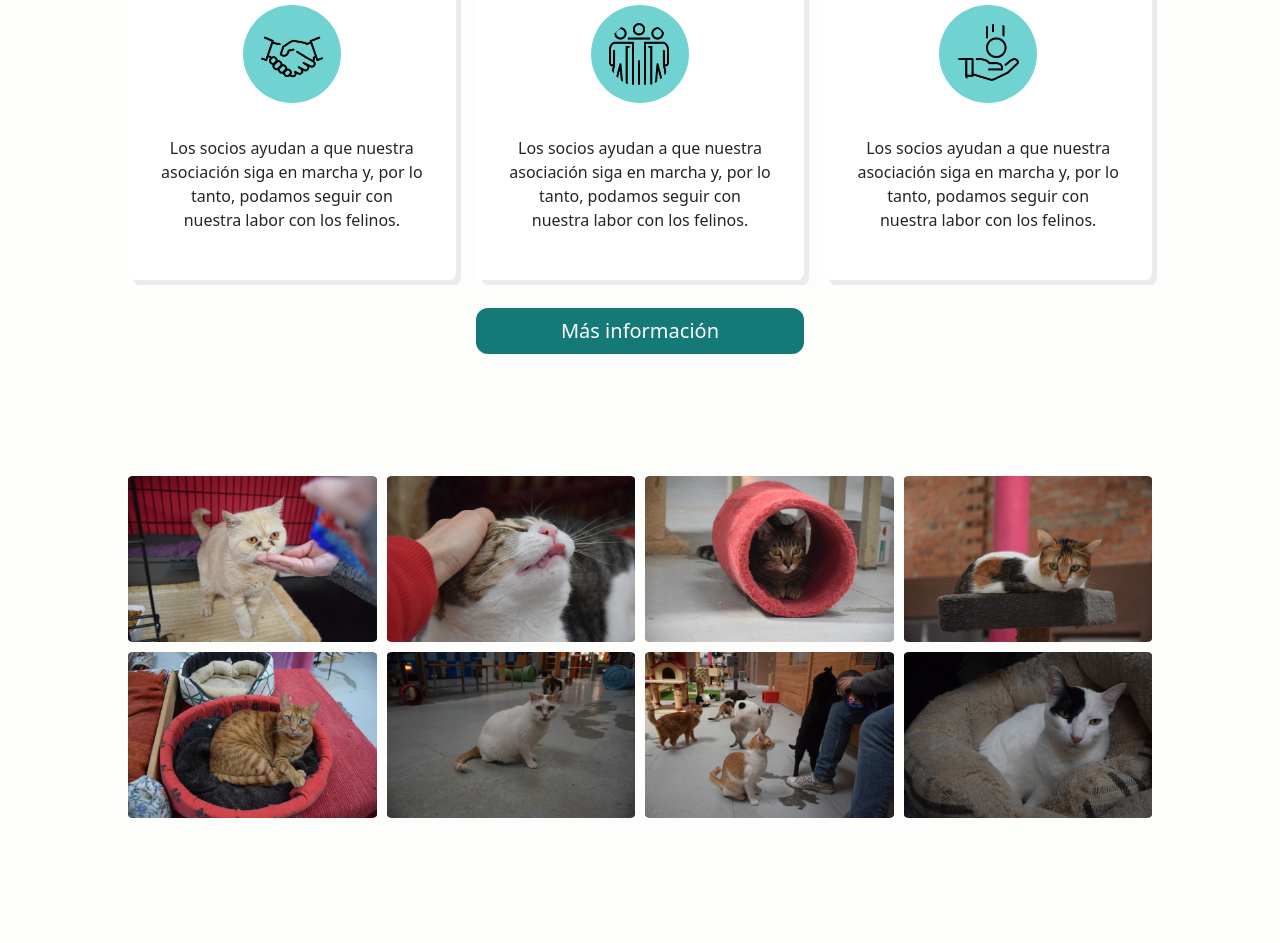
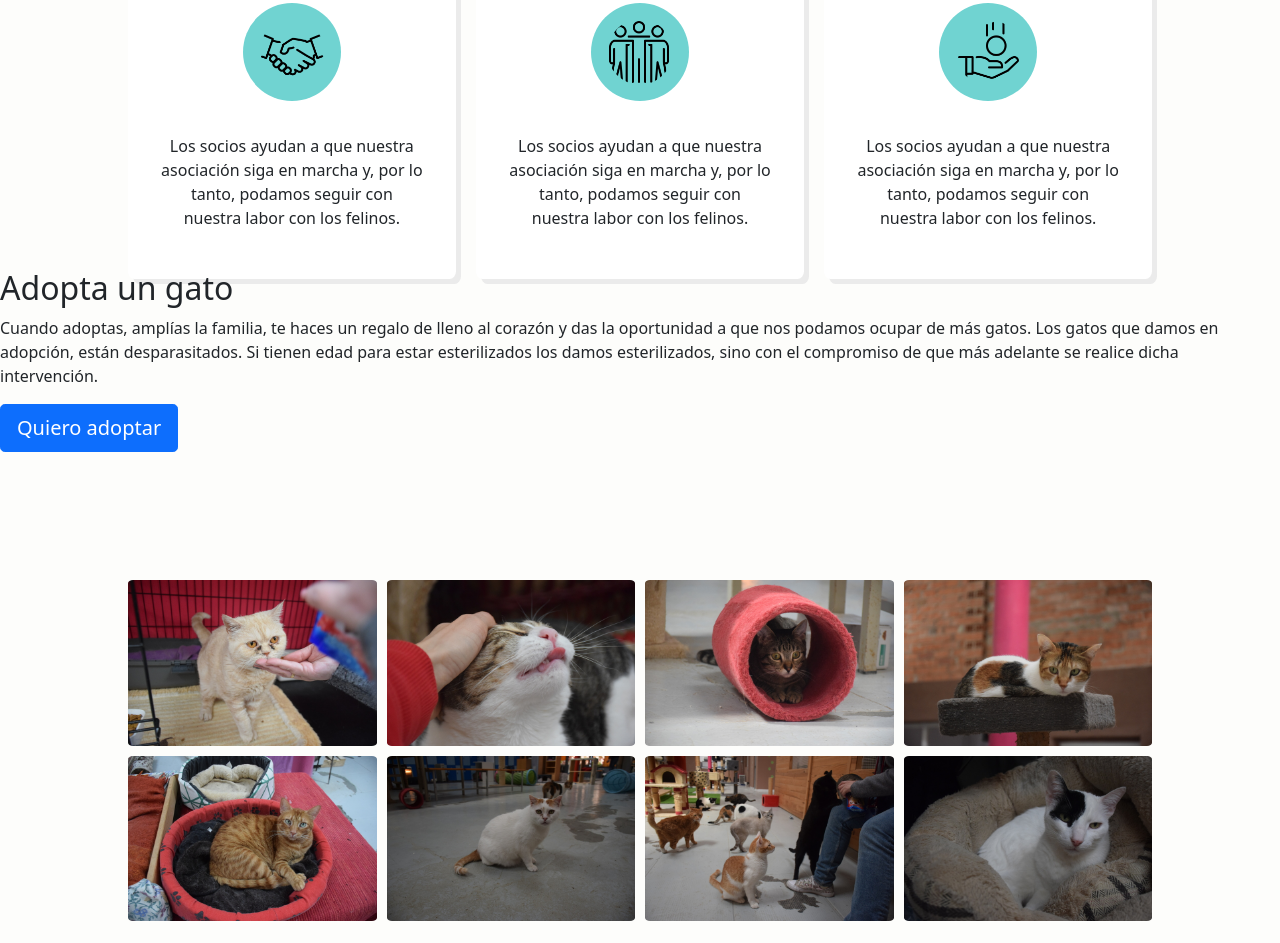
Before and after one commit to verococado/ProgatCornella, a plain HTML site: page index.html in a window 1280 px wide. Shown: the part 1372-2315 px from the top of the page. Drawn offline with nearby package versions, Linux system fonts and the light colour scheme.

Commit message:
Design Index

```diff
--- a/index.html
+++ b/index.html
@@ -32,7 +32,7 @@
         <main>
             <section class="titular">
                 <h1>¡Ayudanos a ayudar!</h1>
-                <img src="../progatCornella/imagenes/carmelaPortera.png" alt="carmelaPortera">
+                <img src="./imagenes/carmelaPortera.png" alt="carmelaPortera">
             </section>
             <section class="who">
                 <h2>¡Bienvenido/a a la web de Progat Cornellà!</h2>
@@ -62,7 +62,11 @@
                     <img src="./imagenes/donate.png" alt="donate">
                     <p>Los socios ayudan a que nuestra asociación siga en marcha y, por lo tanto, podamos seguir con nuestra labor con los felinos.</p>
                 </section>
-            <button type="button" class="btn btn-primary btn-lg">Más información</button>
+            </section>
+            <sectio class="adopta">
+                <h2>Adopta un gato</h2>
+                <p>Cuando adoptas, amplías la familia, te haces un regalo de lleno al corazón y das la oportunidad a que nos podamos ocupar de más gatos. Los gatos que damos en adopción, están desparasitados. Si tienen edad para estar esterilizados los damos esterilizados, sino con el compromiso de que más adelante se realice dicha intervención.</p>
+                <button type="button" class="btn btn-primary btn-lg">Quiero adoptar</button>
             </section>
             <section class="galeria">
                 <img src="./imagenes/gatoComiendo.JPG" alt="gatoComiendo">
```
